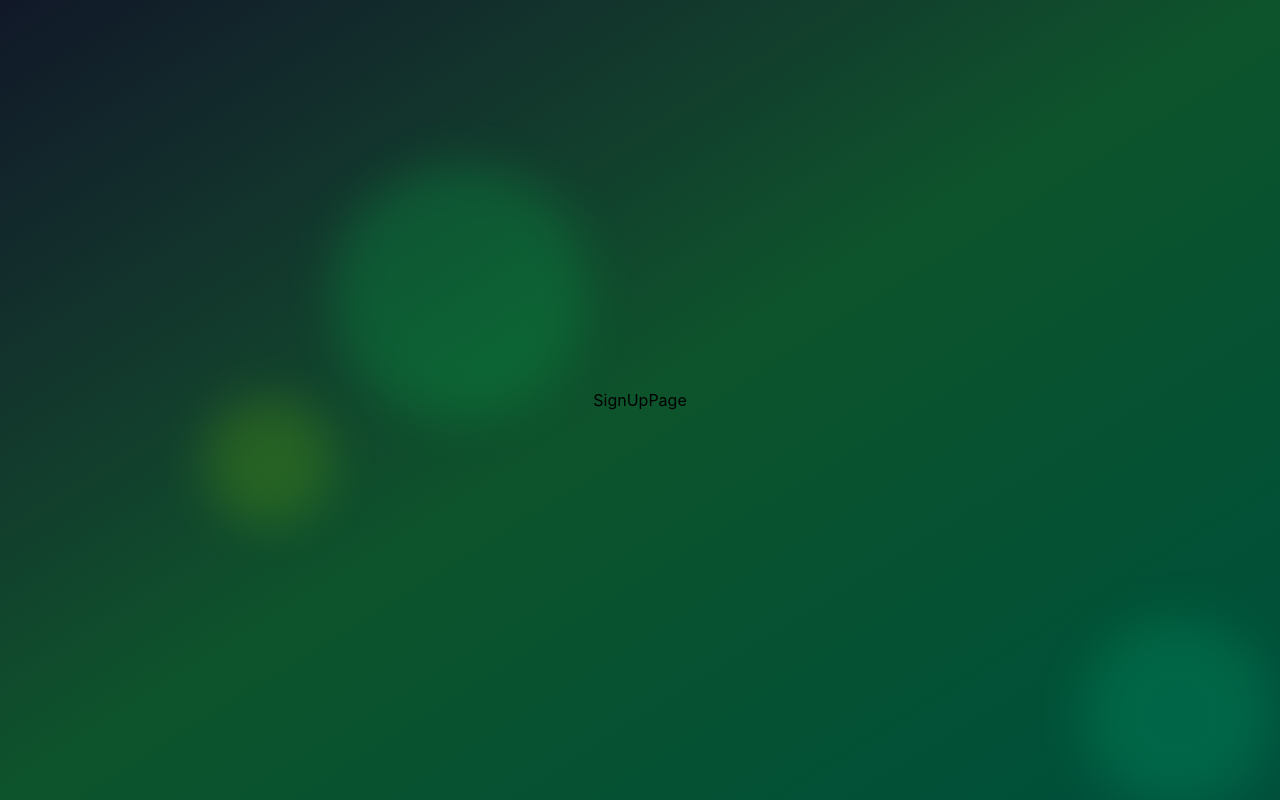
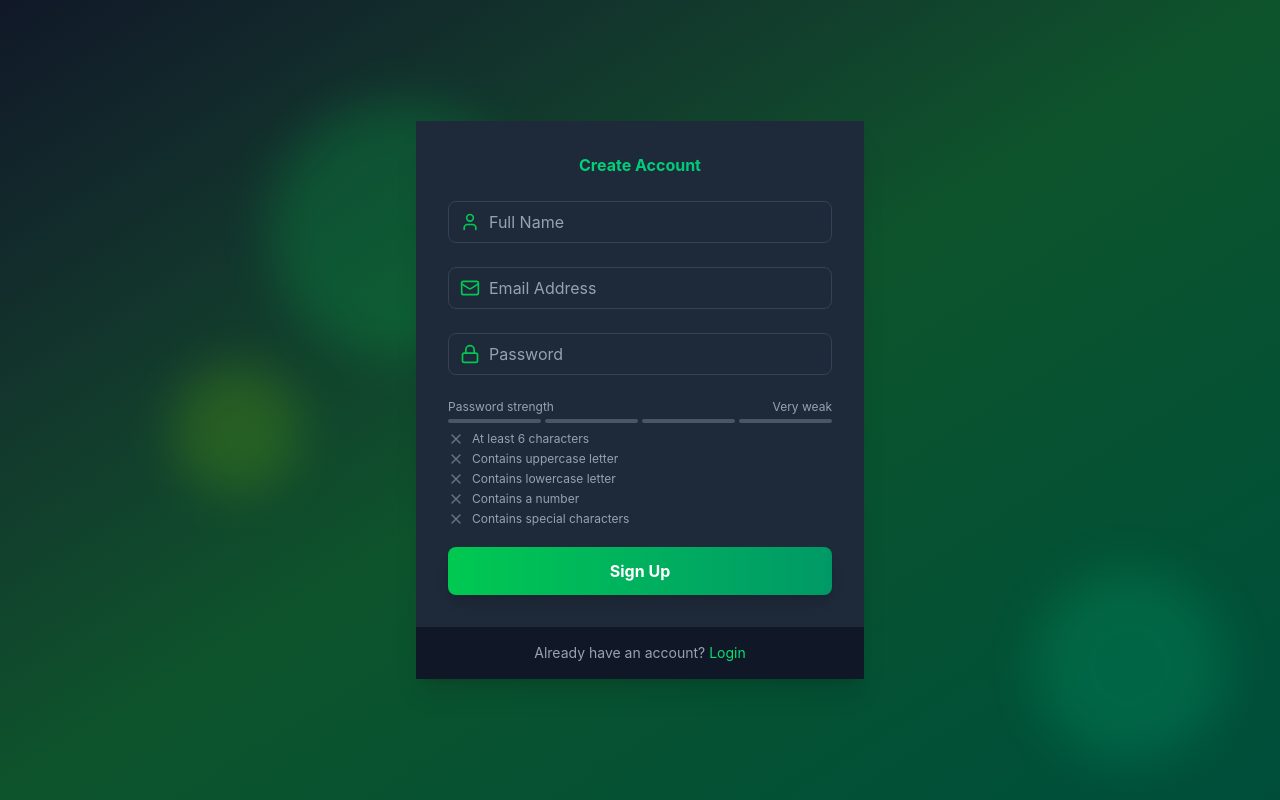
Before and after one commit to camreynolds/codesistency-auth-tutorial, a React app in the folder frontend/: page /signup in a window 1280 px wide. Built offline with nearby package versions, Linux system fonts and the light colour scheme; the HTML template or start-up script is replaced by a standard one.

Commit message:
feat(main): integración de nuevas características desde dev
- Signup Page UI.

```diff
--- a/frontend/package.json
+++ b/frontend/package.json
@@ -12,6 +12,7 @@
   "dependencies": {
     "@tailwindcss/vite": "^4.3.3",
     "framer-motion": "^13.5.0",
+    "lucide-react": "^1.50.0",
     "react": "^19.2.8",
     "react-dom": "^19.2.8",
     "react-router-dom": "^7.18.4",
--- /dev/null
+++ b/frontend/src/components/Input.jsx
@@ -0,0 +1,17 @@
+const Input = ({icon:Icon,...props}) => {
+  return (
+    <div className="relative mb-6">
+      <div className="absolute inset-y-0 left-0 flex items-center pl-3 pointer-events-none">
+        <Icon className="size-5 text-green-500"/>
+      </div>
+      <input
+        {...props}
+        className="w-full pl-10 pr-3 py-2 bg-gray-800 bg-opacity-50 rounded-lg border border-gray-700
+        focus:border-green-500 focus:ring-2 focus:ring-green-500 text-white placeholder-gray-400 transition
+        duration-200'"
+      />
+    </div>
+  );
+};
+
+export default Input
--- /dev/null
+++ b/frontend/src/components/PasswordStrengthMeter.jsx
@@ -0,0 +1,81 @@
+import { Check, X } from "lucide-react";
+
+const PasswordCriteria = ({ password }) => {
+  const criteria = [
+    { label: "At least 6 characters", met: password.length >= 6 },
+    { label: "Contains uppercase letter", met: /[A-Z]/.test(password) },
+    { label: "Contains lowercase letter", met: /[a-z]/.test(password) },
+    { label: "Contains a number", met: /\d/.test(password) },
+    { label: "Contains special characters", met: /[^A-Za-z0-9]/.test(password) },
+  ];
+
+  return (
+    <div className="mt-2 space-y-1">
+      {criteria.map((item) => (
+        <div key={item.label} className="flex items-center text-xs">
+          {item.met ? (
+            <Check className="mr-2 size-4 text-green-500" />
+          ) : (
+            <X className="mr-2 size-4 text-gray-500" />
+          )}
+          <span className={item.met ? "text-green-500" : "text-gray-400"}>
+            {item.label}
+          </span>
+        </div>
+      ))}
+    </div>
+  );
+};
+
+const PasswordStrengthMeter = ({ password }) => {
+  const getStrength = (pass) => {
+    let strength = 0;
+    if (pass.length >= 6) strength++;
+    if (pass.match(/[a-z]/) && pass.match(/[A-Z]/)) strength++;
+    if (pass.match(/\d/)) strength++;
+    if (pass.match(/[^a-zA-Z\d]/)) strength++;
+    return strength;
+  };
+
+  const strength = getStrength(password);
+
+  const getColor = (strength) => {
+    if (strength === 0) return "bg-red-500";
+    if (strength === 1) return "bg-red-400";
+    if (strength === 2) return "bg-yellow-500";
+    if (strength === 3) return "bg-yellow-400";
+    return "bg-green-500";
+  };
+
+  const getStrengthText = (strength) => {
+    if (strength === 0) return "Very weak";
+    if (strength === 1) return "Weak";
+    if (strength === 2) return "Fair";
+    if (strength === 3) return "Strong";
+    return "Very strong";
+  };
+
+  return (
+    <div className="mt-2">
+      <div className="flex justify-between items-center mb-1">
+        <span className="text-xs text-gray-400">Password strength</span>
+        <span className="text-xs text-gray-400">{getStrengthText(strength)}</span>
+      </div>
+
+      <div className="flex space-x-1">
+        {[...Array(4)].map((_, index) => (
+          <div
+            key={index}
+            className={
+              "h-1 w-1/4 rounded-full transition-colors duration-300 " +
+              (index < strength ? getColor(strength) : "bg-gray-600")
+            }
+          />
+        ))}
+      </div>
+      <PasswordCriteria password={password} />
+    </div>
+  );
+};
+
+export default PasswordStrengthMeter;
--- a/frontend/src/pages/SignUpPage.jsx
+++ b/frontend/src/pages/SignUpPage.jsx
@@ -1,6 +1,83 @@
+import {motion} from "framer-motion";
+import Input from "../components/Input";
+import {User,Mail,Lock} from "lucide-react";
+import { useState } from "react";
+import {Link} from "react-router-dom";
+import PasswordStrengthMeter from "../components/PasswordStrengthMeter";
+
 const SignUpPage = () => {
+
+  const [name, setName] = useState("");
+  const [email, setEmail] = useState("");
+  const [password, setPassword] = useState("");
+
+  const handleSignup = (e)=>{
+    e.preventDefault();
+
+  };
+
   return (
-    <div>SignUpPage</div>
+    <motion.div
+      initial={{opacity:0, y:20}}
+      animate={{opacity:1, y:0}}
+      transition={{duration: 0.5}}
+      className="max-w-md w-full bg-gray-800 bg-opacity-50 backdrop-filter backdrop-blur-xl rounded-2x1 shadow-xl
+      overflow-hidden"
+    >
+      <div className="p-8">
+        <h2 className="text-3x1 font-bold mb-6 text-center bg-gradient-to-r from-green-400 to-emerald-500
+        text-transparent bg-clip-text">
+          Create Account
+        </h2>
+
+        <form onSubmit={handleSignup}>
+          <Input
+            icon={User}
+            type="text"
+            placeholder="Full Name"
+            value={name}
+            onChange={(e)=> setName(e.target.value)}
+          />
+          <Input
+            icon={Mail}
+            type="email"
+            placeholder="Email Address"
+            value={email}
+            onChange={(e)=> setEmail(e.target.value)}
+          />
+          <Input
+            icon={Lock}
+            type="password"
+            placeholder="Password"
+            value={password}
+            onChange={(e)=> setPassword(e.target.value)}
+          />
+
+          <PasswordStrengthMeter password={password}/>
+
+          <motion.button
+            className='mt-5 w-full py-3 px-4 bg-gradient-to-r from-green-500 to-emerald-600 text-white
+						font-bold rounded-lg shadow-lg hover:from-green-600
+						hover:to-emerald-700 focus:outline-none focus:ring-2 focus:ring-green-500 focus:ring-offset-2
+						 focus:ring-offset-gray-900 transition duration-200'
+						whileHover={{ scale: 1.02 }}
+						whileTap={{ scale: 0.98 }}
+						type='submit'
+						/* disabled={isLoading} */
+          >
+            Sign Up
+          </motion.button>
+        </form>
+      </div>
+      <div className="px-8 py-4 bg-gray-900 bg-opacity-50 flex justify-center">
+        <p className="text-sm text-gray-400">
+          Already have an account?{" "}
+          <Link to={"/login"} className="text-green-400 hover:underline">
+            Login
+          </Link>
+        </p>
+      </div>
+    </motion.div>
   )
 };
 export default SignUpPage;
```
Also changed, not shown: 1 other file (tests, documents, lock files or other folders).
